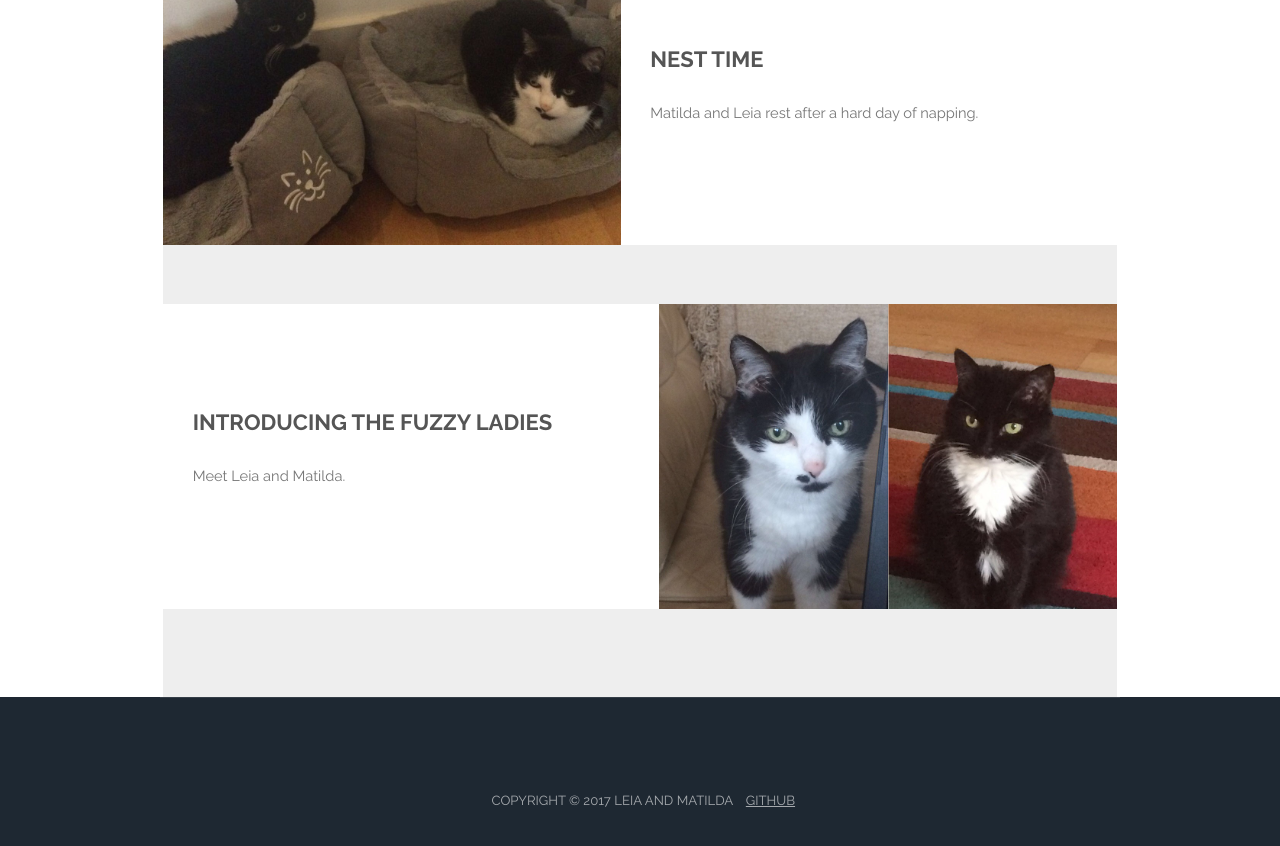
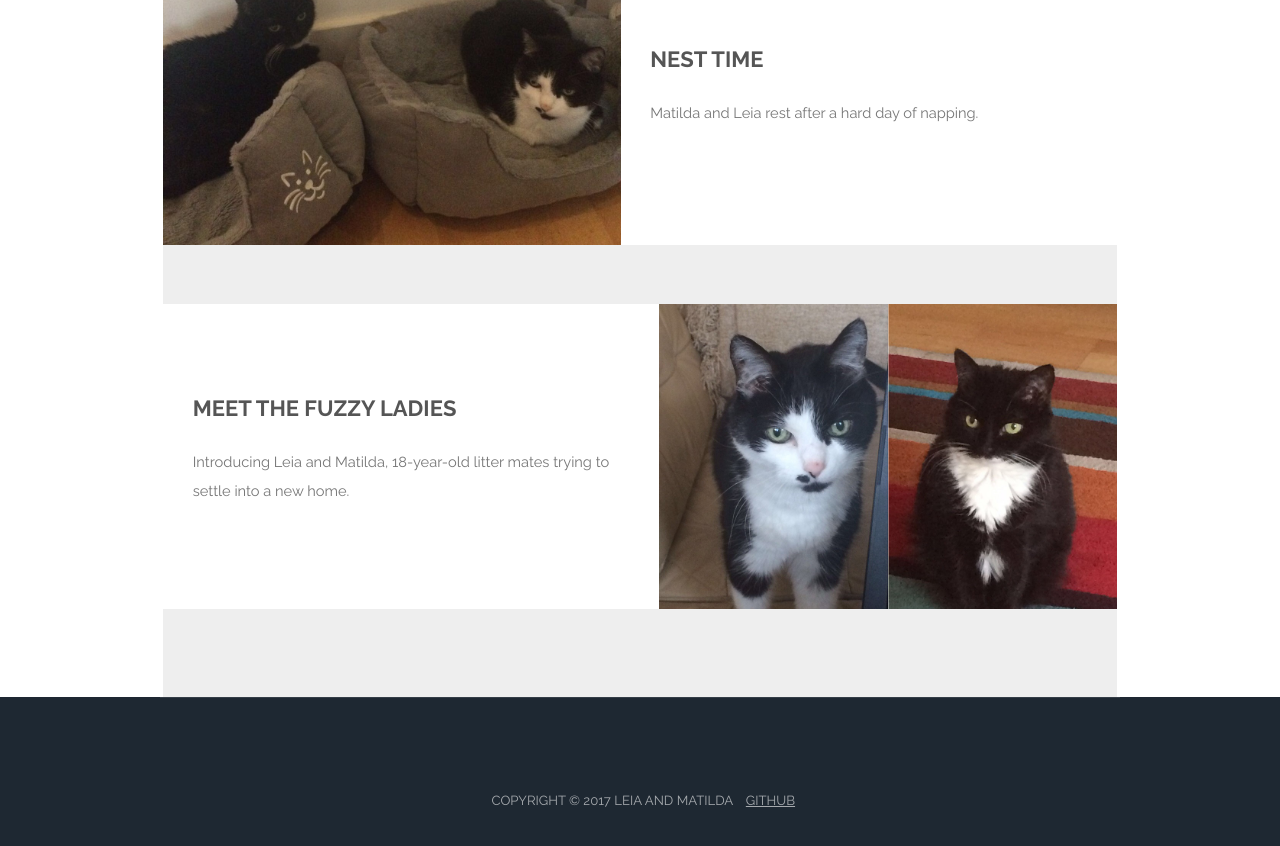
Before and after one commit to jaypalexa/leia-and-matilda, a Jekyll site: the page built from index.md, in a window 1280 px wide and 900 px high, scrolled down 2441 px. Shown: the top 846 px of the window. Built offline with Jekyll 4.4.1, drawn with Linux system fonts in a browser that asks for light colours.

```diff
--- a/index.md
+++ b/index.md
@@ -44,8 +44,8 @@ description: A photo essay by Leia and Matilda
     <article class="feature right">
       <span class="image"><a href="{{ site.url }}{{ site.baseurl }}/assets/images/20170306_leia_matilda.jpg"><img src="{{ site.url }}{{ site.baseurl }}/assets/images/20170306_leia_matilda.jpg" /></a></span>
       <div class="content">
-        <h2>Introducing The Fuzzy Ladies</h2>
-        <p>Meet Leia and Matilda.</p>
+        <h2>Meet The Fuzzy Ladies</h2>
+        <p>Introducing Leia and Matilda, 18-year-old litter mates trying to settle into a new home.</p>
       </div>
     </article>
   </div>
```
